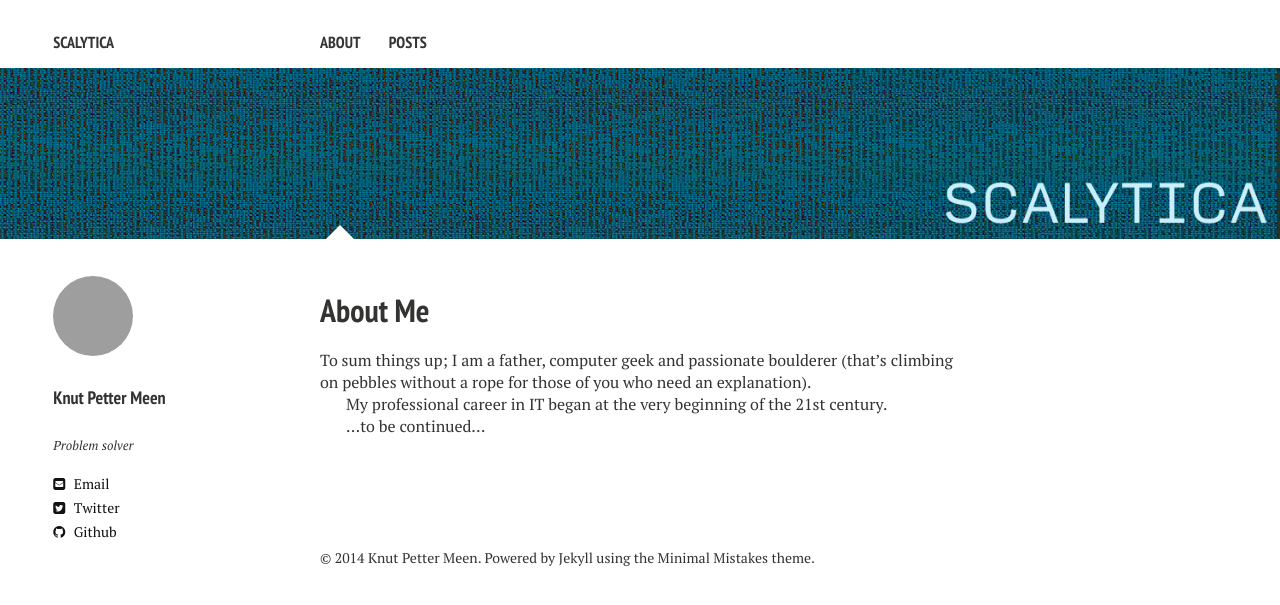
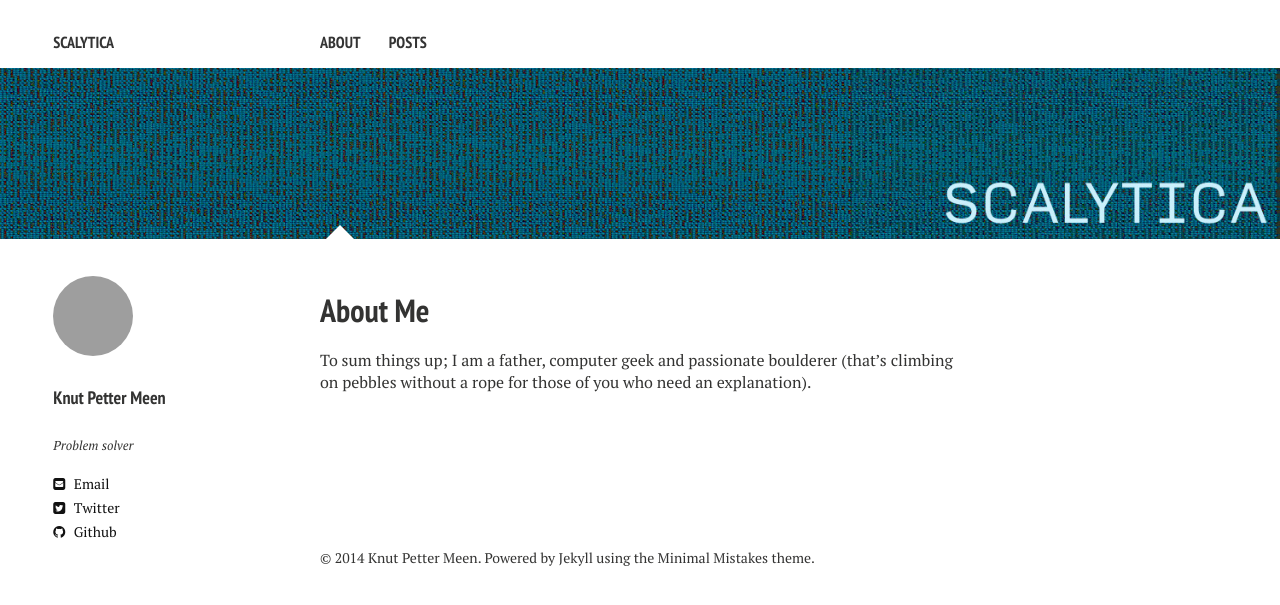
Before and after one commit to kpmeen/kpmeen.github.io, a Jekyll site: the page built from about/index.md, in a window 1280 px wide. Shown: the top 605 px of the page. Built offline with Jekyll 4.4.1, drawn with Linux system fonts in a browser that asks for light colours; nearby versions of some CDN libraries; grey boxes are pictures that could not be loaded.

Commit message:
Update index.md

```diff
--- a/about/index.md
+++ b/about/index.md
@@ -9,7 +9,3 @@ image:
 ---
 
 To sum things up; I am a father, computer geek and passionate boulderer (that's climbing on pebbles without a rope for those of you who need an explanation).
-
-My professional career in IT began at the very beginning of the 21st century.
-
-...to be continued...
```
